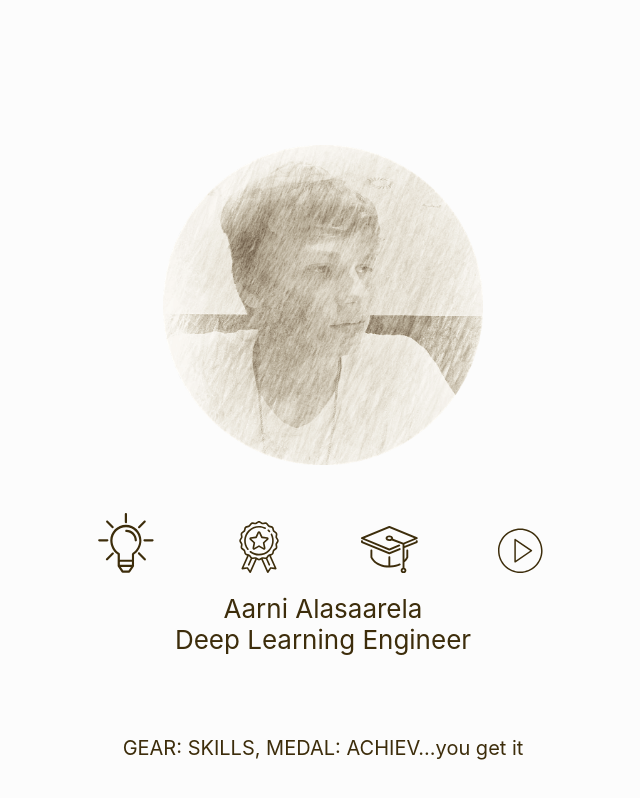
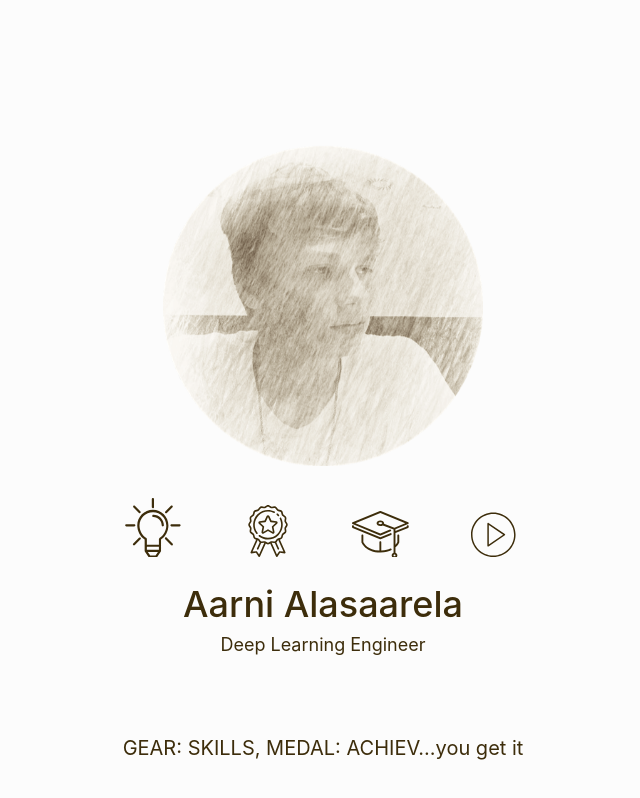
Before and after one commit to AAAwesomer/CV, a React (Create React App) app: page /home in a window 1280 px wide. Shown: the whole page, without its empty margins (317-957 px from the left). Built offline with nearby package versions, Linux system fonts and the light colour scheme.

Commit message:
header styling

```diff
--- a/src/App.css
+++ b/src/App.css
@@ -33,7 +33,7 @@ img.profile {
   display: inline-block;
   list-style-type: none;
   text-align: center;
-  margin-top: 6vh;
+  margin-top: 4vh;
 }
 
 .navigation div {
@@ -42,7 +42,7 @@ img.profile {
 }
 
 .navicon {
-  padding: 0 3vw;
+  padding: 0 2.3vw;
 }
 
 .icon {
@@ -59,6 +59,20 @@ img.profile {
 #school-svg {
   width: 2.3em;
   height: 2.3em;
+}
+
+.header-text {
+  margin-top: 0.5vh;
+}
+
+.header-text .name {
+  font-size: calc(20px + 2vmin);
+  font-weight: 500;
+}
+
+.header-text .title {
+  margin-top: 1vh;
+  font-size: calc(2px + 2vmin);
 }
 
 .footer {
```
